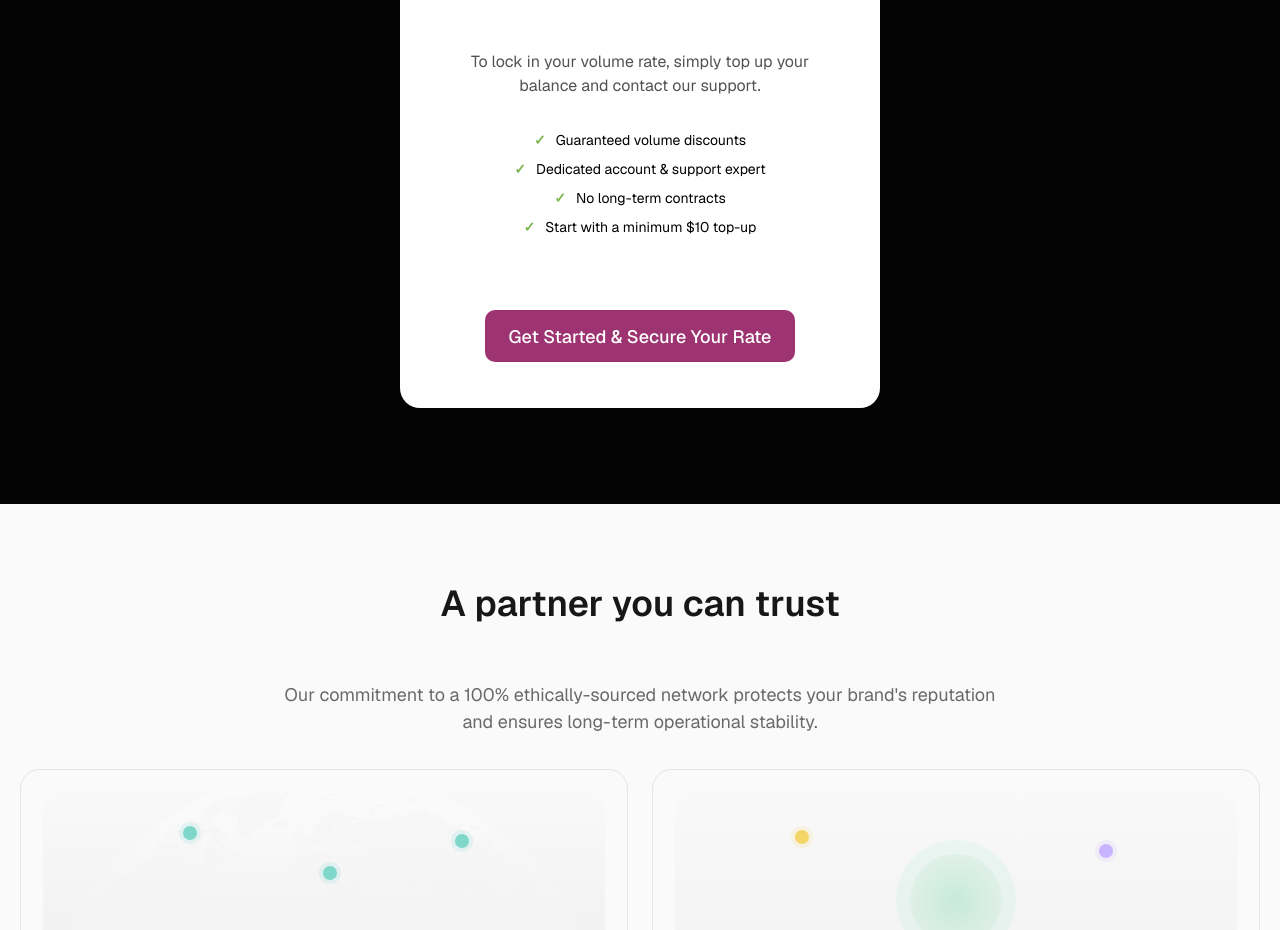
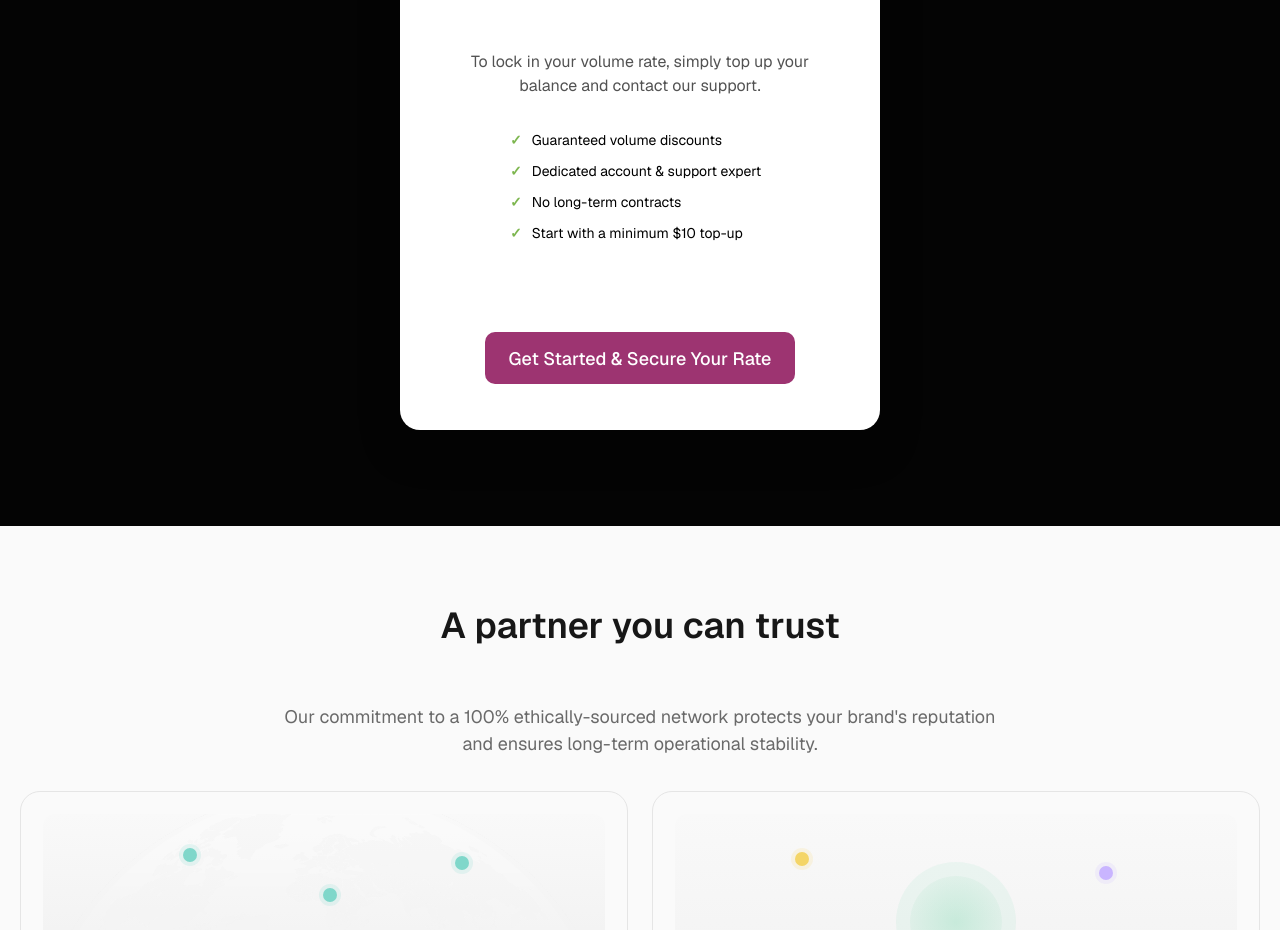
Before and after one commit to andyssar/promo2x, a Next.js app: page / in a window 1280 px wide. Shown: the part 3128-4058 px from the top of the page. Built offline with nearby package versions, Linux system fonts and the light colour scheme.

Commit message:
Update PromoPage.module.css

```diff
--- a/components/PromoPage.module.css
+++ b/components/PromoPage.module.css
@@ -560,10 +560,12 @@
 .pricingList {
   list-style: none;
   padding: 0;
-  margin: 32px 0 0;
+  margin: 32px auto 0;
   display: flex;
   flex-direction: column;
-  align-items: center;
+  align-items: flex-start;
+  gap: 10px;
+  max-width: 260px;
 }
 
 .pricingList li {
@@ -574,7 +576,6 @@
   font-size: 14px;
   line-height: 150%;
   color: #000;
-  margin-bottom: 8px;
 }
 
 .checkIcon {
@@ -585,6 +586,7 @@
 .pricingButtonWrap {
   display: flex;
   justify-content: center;
+  margin-top: 24px;
 }
 
 .ethicsSection {
```
